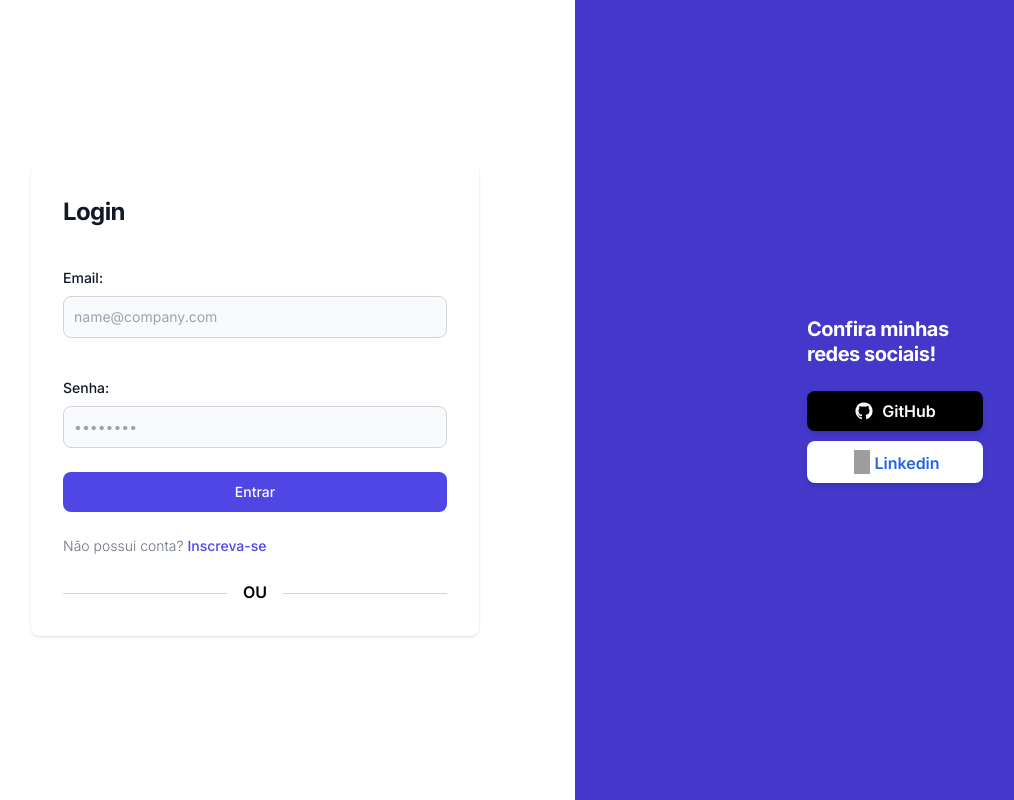
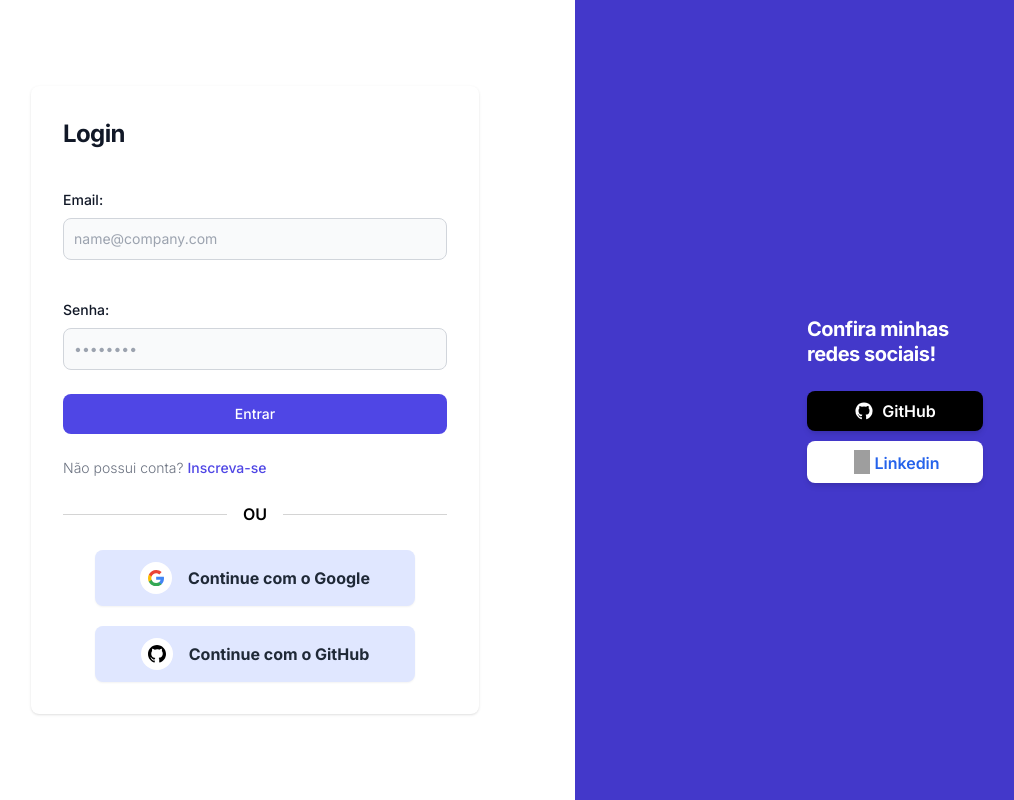
Before and after one commit to danielmsdiaz/login-crud-ts, a Next.js app in the folder front/: page / in a window 1280 px wide. Shown: the whole page, without its empty margins (65-1079 px from the left). Built offline with nearby package versions, Linux system fonts and the light colour scheme; grey boxes are pictures that could not be loaded.

Commit message:
form data

```diff
--- a/front/src/components/Form.tsx
+++ b/front/src/components/Form.tsx
@@ -1,15 +1,21 @@
-import { ReactNode } from 'react'
+// import SignInForm from '@/types/SignInForm';
+// import { ReactNode } from 'react'
+// import { SubmitHandler, UseFormHandleSubmit } from 'react-hook-form';
 
-type Props = {
-    children: ReactNode;
-}
+// type Props = {
+//     children: ReactNode;
+//     onSubmit: UseFormHandleSubmit<SignInForm>
+// }
 
-const Form = ({ children }: Props) => {
-    return (
-        <form className="md:space-y-6" action="">
-            {children}
-        </form>
-    );
-}
+// const Form = ({ children, onSubmit }: Props) => {
+//     const handleFormSubmit: SubmitHandler<SignInForm> = (data) => {
+//         console.log(data);
+//     }
+//     return (
+//         <form onSubmit={onSubmit(handleFormSubmit)} className="md:space-y-6" action="">
+//             {children}
+//         </form>
+//     );
+// }
 
-export default Form
+// export default Form
--- a/front/src/components/Info.tsx
+++ b/front/src/components/Info.tsx
@@ -4,11 +4,11 @@
 
 const Info = () => {
     const githubHandler = () => {
-        document.location.href = 'https://github.com/danielmsdiaz';
+        window.open("https://github.com/danielmsdiaz", '_blank');
     }
 
     const linkedinHandler = () => {
-        document.location.href = 'https://www.linkedin.com/in/danielmsdiaz/';
+        window.open("https://www.linkedin.com/in/danielmsdiaz/", '_blank');
     }
 
     return (
--- a/front/src/components/Input.tsx
+++ b/front/src/components/Input.tsx
@@ -1,13 +1,12 @@
+import SignInForm from '@/types/SignInForm'
 import React from 'react'
+import { UseControllerProps, useController } from 'react-hook-form'
 
-type Props = {
-    placeholder: string
-    type: string
-}
 
-const Input = (props: Props) => {
+const Input = (props: UseControllerProps<SignInForm>) => {
+  const {field, fieldState} = useController(props)
   return (
-    <input type={props.type} className="bg-gray-50 border border-gray-300 text-gray-900 sm:text-sm rounded-lg focus:ring-primary-600 focus:border-primary-600 block w-full p-2.5 dark:bg-gray-700 dark:border-gray-600 dark:placeholder-gray-400 dark:text-white dark:focus:ring-blue-500 dark:focus:border-blue-500" placeholder={props.placeholder}/>
+    <input {...field} type={field.name} placeholder={field.name === "email" ? "name@company.com" : "••••••••"} className="bg-gray-50 border border-gray-300 text-gray-900 sm:text-sm rounded-lg focus:ring-primary-600 focus:border-primary-600 block w-full p-2.5 dark:bg-gray-700 dark:border-gray-600 dark:placeholder-gray-400 dark:text-white dark:focus:ring-blue-500 dark:focus:border-blue-500"/>
   )
 }
 
--- a/front/src/pages/Login.tsx
+++ b/front/src/pages/Login.tsx
@@ -1,26 +1,45 @@
-import React from 'react'
-import Form from '@/components/Form'
+"use client"
+
+import React, { useEffect, useState } from 'react'
+// import Form from '@/components/Form'
 import Title from '@/components/Title'
 import Input from '@/components/Input'
 import Label from '@/components/Label'
 import Button from '@/components/Button'
 import Info from '@/components/Info'
+import { SubmitHandler, useForm } from 'react-hook-form'
+import SignInForm from '@/types/SignInForm'
+
+type userData = {
+    email: string,
+    password: string
+}
 
 const Login = () => {
+    const { handleSubmit, control } = useForm<SignInForm>();
+    const [userData, setUserData] = useState<userData>();
+    const handleFormSubmit: SubmitHandler<SignInForm> = (data) => {
+        setUserData({email: data.email, password: data.password});
+    }
+
+    useEffect(()=> {
+        alert("Mudou" + userData?.email)
+    }, [userData]);
+
     return (
         <section className="dark:bg-gray-900 flex h-screen">
             <div className='flex items-center justify-center w-1/2 bg-white'>
                 <div className='w-full bg-white rounded-lg shadow dark:border md:mt-0 sm:max-w-md xl:p-0 dark:bg-gray-800 dark:border-gray-700'>
                     <div className="p-6 space-y-4 md:space-y-6 sm:p-8">
                         <Title>Login</Title>
-                        <Form>
+                        <form className="md:space-y-6" onSubmit={handleSubmit(handleFormSubmit)} action="">
                             <div className='space-y-4 md:space-y-2'>
                                 <Label>Email:</Label>
-                                <Input type="email" placeholder="name@company.com" />
+                                <Input defaultValue="" control={control} name="email" rules={{ required: true }} />
                             </div>
                             <div className='space-y-4 md:space-y-2'>
                                 <Label>Senha:</Label>
-                                <Input type="password" placeholder="••••••••" />
+                                <Input defaultValue="" control={control} name="password" rules={{ required: true}} />
                             </div>
                             <Button>Entrar</Button>
                             <p className="text-sm font-light text-gray-500 dark:text-gray-400">
@@ -29,7 +48,44 @@
                             <div className="my-4 flex items-center before:mt-0.5 before:flex-1 before:border-t before:border-neutral-300 after:mt-0.5 after:flex-1 after:border-t after:border-neutral-300 dark:before:border-neutral-500 dark:after:border-neutral-500">
                                 <p className="mx-4 mb-0 text-center font-semibold dark:text-neutral-200">OU</p>
                             </div>
-                        </Form>
+
+                            <div className="flex flex-col items-center">
+                                <button
+                                    className="w-full max-w-xs font-bold shadow-sm rounded-lg py-3 bg-indigo-100 text-gray-800 flex items-center justify-center transition-all duration-300 ease-in-out focus:outline-none hover:shadow focus:shadow-sm focus:shadow-outline">
+                                    <div className="bg-white p-2 rounded-full">
+                                        <svg className="w-4" viewBox="0 0 533.5 544.3">
+                                            <path
+                                                d="M533.5 278.4c0-18.5-1.5-37.1-4.7-55.3H272.1v104.8h147c-6.1 33.8-25.7 63.7-54.4 82.7v68h87.7c51.5-47.4 81.1-117.4 81.1-200.2z"
+                                                fill="#4285f4" />
+                                            <path
+                                                d="M272.1 544.3c73.4 0 135.3-24.1 180.4-65.7l-87.7-68c-24.4 16.6-55.9 26-92.6 26-71 0-131.2-47.9-152.8-112.3H28.9v70.1c46.2 91.9 140.3 149.9 243.2 149.9z"
+                                                fill="#34a853" />
+                                            <path
+                                                d="M119.3 324.3c-11.4-33.8-11.4-70.4 0-104.2V150H28.9c-38.6 76.9-38.6 167.5 0 244.4l90.4-70.1z"
+                                                fill="#fbbc04" />
+                                            <path
+                                                d="M272.1 107.7c38.8-.6 76.3 14 104.4 40.8l77.7-77.7C405 24.6 339.7-.8 272.1 0 169.2 0 75.1 58 28.9 150l90.4 70.1c21.5-64.5 81.8-112.4 152.8-112.4z"
+                                                fill="#ea4335" />
+                                        </svg>
+                                    </div>
+                                    <span className="ml-4">
+                                        Continue com o Google
+                                    </span>
+                                </button>
+                                <button
+                                    className="w-full max-w-xs font-bold shadow-sm rounded-lg py-3 bg-indigo-100 text-gray-800 flex items-center justify-center transition-all duration-300 ease-in-out focus:outline-none hover:shadow focus:shadow-sm focus:shadow-outline mt-5">
+                                    <div className="bg-white p-1 rounded-full">
+                                        <svg className="w-6" viewBox="0 0 32 32">
+                                            <path fillRule="evenodd"
+                                                d="M16 4C9.371 4 4 9.371 4 16c0 5.3 3.438 9.8 8.207 11.387.602.11.82-.258.82-.578 0-.286-.011-1.04-.015-2.04-3.34.723-4.043-1.609-4.043-1.609-.547-1.387-1.332-1.758-1.332-1.758-1.09-.742.082-.726.082-.726 1.203.086 1.836 1.234 1.836 1.234 1.07 1.836 2.808 1.305 3.492 1 .11-.777.422-1.305.762-1.605-2.664-.301-5.465-1.332-5.465-5.93 0-1.313.469-2.383 1.234-3.223-.121-.3-.535-1.523.117-3.175 0 0 1.008-.32 3.301 1.23A11.487 11.487 0 0116 9.805c1.02.004 2.047.136 3.004.402 2.293-1.55 3.297-1.23 3.297-1.23.656 1.652.246 2.875.12 3.175.77.84 1.231 1.91 1.231 3.223 0 4.61-2.804 5.621-5.476 5.922.43.367.812 1.101.812 2.219 0 1.605-.011 2.898-.011 3.293 0 .32.214.695.824.578C24.566 25.797 28 21.3 28 16c0-6.629-5.371-12-12-12z" />
+                                        </svg>
+                                    </div>
+                                    <span className="ml-4">
+                                        Continue com o GitHub
+                                    </span>
+                                </button>
+                            </div>
+                        </form>
                     </div>
                 </div>
             </div>
--- /dev/null
+++ b/front/src/types/SignInForm.ts
@@ -0,0 +1,6 @@
+type SignInForm = {
+    email: string,
+    password: string
+}
+
+export default SignInForm
```
